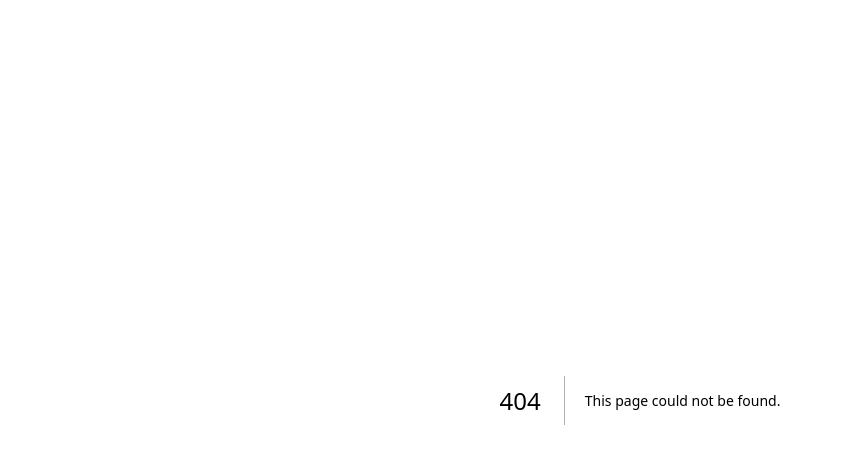
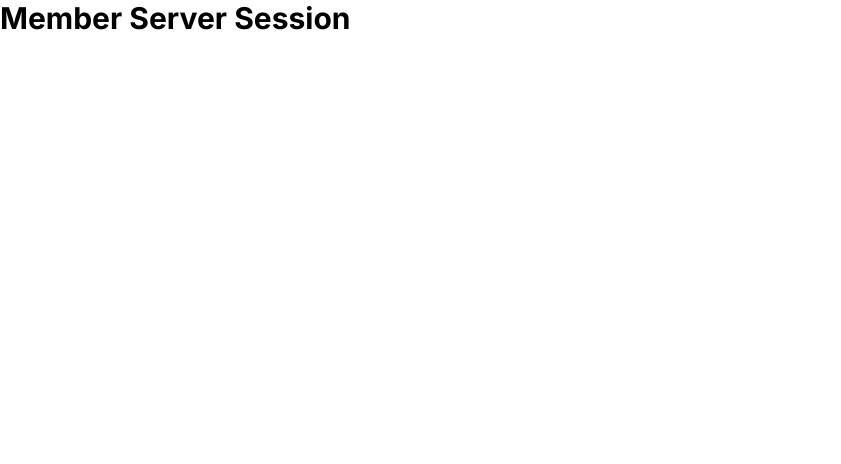
Before and after one commit to NicKyeaa/next-auth-tut, a Next.js app: page /Member in a window 1280 px wide. Before the commit this address had no page. Shown: the top 464 px of the page, without its empty margins (0-841 px from the left). Built offline with nearby package versions, Linux system fonts and the light colour scheme.

Commit message:
added member Page

```diff
--- /dev/null
+++ b/app/Member/page.jsx
@@ -0,0 +1,11 @@
+import React from 'react';
+
+const Member = () => {
+  return (
+    <div>
+      <h1>Member Server Session</h1>
+    </div>
+  );
+};
+
+export default Member;
```
Also changed, not shown: app/page.jsx (renamed from app/page.js).
